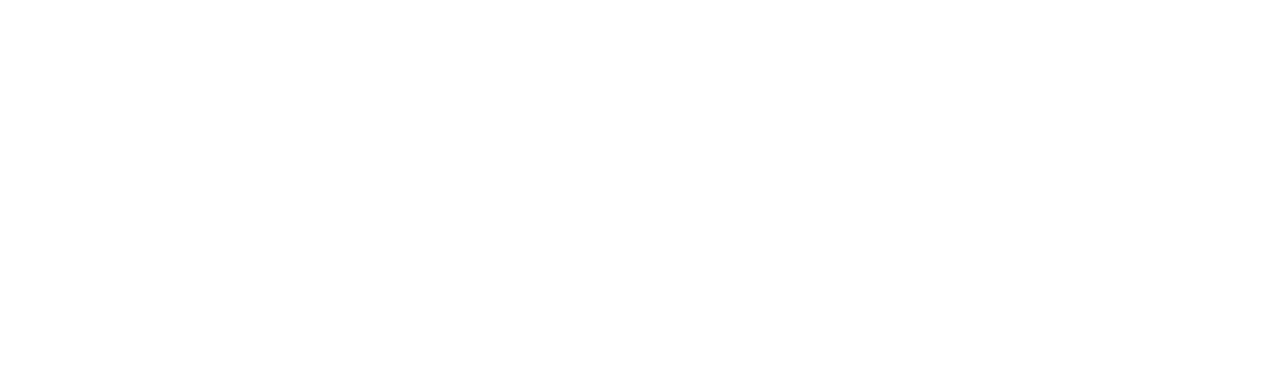
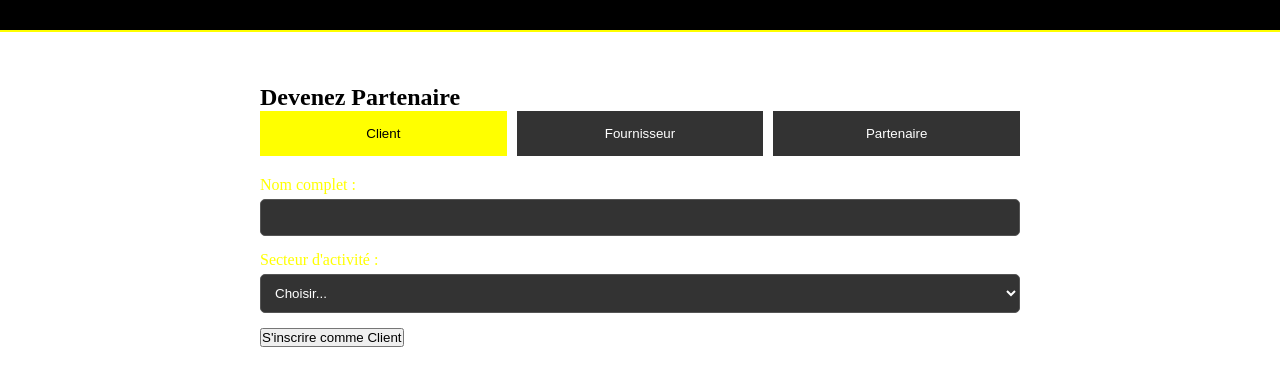
Before and after one commit to Orochichrys/Services-Informatiques, a plain HTML site: page inscription.html in a window 1280 px wide. Drawn offline with nearby package versions, Linux system fonts and the light colour scheme.

Commit message:
Ajout d'un formulaire d'inscription avec des onglets pour Client, Fournisseur et Partenaire, et amélioration du style CSS

```diff
--- a/assets/css/style.css
+++ b/assets/css/style.css
@@ -13,6 +13,7 @@ header {
     flex-direction: column;
     align-items: center;
     padding: 15px 5%;
+    border-bottom: 2px solid yellow;
     z-index: 999;
 }
 
@@ -111,6 +112,7 @@ aside {
     background-color: rgba(0, 0, 0, 0.9);
     padding: 20px;
     color: white;
+    border-left: 2px solid yellow;
     z-index: 1000;
     overflow-y: auto;
 }
@@ -118,7 +120,7 @@ aside {
 /* Profil dans la sidebar */
 .profil-sidebar {
     text-align: center;
-    margin-bottom: 30px;
+    margin-bottom: 20px;
 }
 
 .profil-sidebar img {
@@ -130,12 +132,15 @@ aside {
     margin-bottom: 15px;
 }
 
+.magasin{
+    margin-top: 20px;
+}
+
 /* Liens du magasin */
 .magasin ul {
     display: flex;
     gap: 10px;
     list-style: none;
-    margin-bottom: 30px;
 }
 
 .magasin ul li a {
@@ -180,17 +185,6 @@ aside {
 .menu-droit i {
     font-size: 1.2rem;
 }
-/*
-main .contenu {
-    background: url('../img/ingenieur-informaticien-1608297187-35320.jpg');
-    height: 80vh;
-    position: relative;
-    flex-grow: 1;
-    padding: 20px;
-    color: white;
-    background-size: cover;
-    background-position: center;
-} */
 
 
 footer {
@@ -242,10 +236,8 @@ footer {
     }
 
     aside {
-        width: 100%;
-        height: auto;
-        position: static;
-        margin-top: 20px;
+        width: 50%;
+        height: 100vh;
     }
 
     .profil-sidebar {
--- a/inscription.html
+++ b/inscription.html
@@ -1,13 +1,175 @@
 <!DOCTYPE html>
-<html lang="en">
+<html lang="fr">
 <head>
     <meta charset="UTF-8">
     <meta name="viewport" content="width=device-width, initial-scale=1.0">
-    <title>Services Informatiques - Inscription</title>
+    <title>Inscription - Services Informatiques</title>
     <link rel="stylesheet" href="assets/css/style.css">
     <link href='https://unpkg.com/boxicons@2.1.4/css/boxicons.min.css' rel='stylesheet'>
+    <style>
+        /* Styles spécifiques à la page d'inscription */
+        .registration-container {
+            max-width: 800px;
+            margin: 2rem auto;
+            padding: 20px;
+            background: rgba(255, 255, 255, 0.1);
+            border-radius: 10px;
+        }
+
+        .form-tabs {
+            display: flex;
+            gap: 10px;
+            margin-bottom: 20px;
+        }
+
+        .tab-button {
+            flex: 1;
+            padding: 15px;
+            background: #333;
+            border: none;
+            color: white;
+            cursor: pointer;
+            transition: all 0.3s ease;
+        }
+
+        .tab-button.active {
+            background: yellow;
+            color: black;
+        }
+
+        .form-panel {
+            display: none;
+            animation: fadeIn 0.5s;
+        }
+
+        .form-panel.active {
+            display: block;
+        }
+
+        .form-group {
+            margin-bottom: 15px;
+        }
+
+        .form-group label {
+            display: block;
+            margin-bottom: 5px;
+            color: yellow;
+        }
+
+        .form-group input,
+        .form-group select,
+        .form-group textarea {
+            width: 100%;
+            padding: 10px;
+            background: #333;
+            border: 1px solid #555;
+            color: white;
+            border-radius: 5px;
+        }
+
+        @keyframes fadeIn {
+            from { opacity: 0; }
+            to { opacity: 1; }
+        }
+    </style>
 </head>
 <body>
+    <!-- Reprendre le même header que l'accueil -->
+    <header>
+        <!-- ... même code header que l'accueil ... -->
+    </header>
 
+    <main>
+        <section class="registration-container">
+            <h2>Devenez Partenaire</h2>
+
+            <div class="form-tabs">
+                <button class="tab-button active" onclick="switchTab('client')">Client</button>
+                <button class="tab-button" onclick="switchTab('fournisseur')">Fournisseur</button>
+                <button class="tab-button" onclick="switchTab('partenaire')">Partenaire</button>
+            </div>
+
+            <!-- Formulaire Client -->
+            <form id="client-form" class="form-panel active">
+                <div class="form-group">
+                    <label>Nom complet :</label>
+                    <input type="text" required>
+                </div>
+
+                <div class="form-group">
+                    <label>Secteur d'activité :</label>
+                    <select required>
+                        <option value="">Choisir...</option>
+                        <option>Banque/Finance</option>
+                        <option>Santé</option>
+                        <option>Éducation</option>
+                    </select>
+                </div>
+
+                <button type="submit" class="cta-button">S'inscrire comme Client</button>
+            </form>
+
+            <!-- Formulaire Fournisseur -->
+            <form id="fournisseur-form" class="form-panel">
+                <div class="form-group">
+                    <label>Nom de l'entreprise :</label>
+                    <input type="text" required>
+                </div>
+
+                <div class="form-group">
+                    <label>Type de services fournis :</label>
+                    <textarea required></textarea>
+                </div>
+
+                <button type="submit" class="cta-button">S'inscrire comme Fournisseur</button>
+            </form>
+
+            <!-- Formulaire Partenaire -->
+            <form id="partenaire-form" class="form-panel">
+                <div class="form-group">
+                    <label>Type de partenariat :</label>
+                    <select required>
+                        <option value="">Choisir...</option>
+                        <option>Technologique</option>
+                        <option>Commercial</option>
+                        <option>Institutionnel</option>
+                    </select>
+                </div>
+
+                <div class="form-group">
+                    <label>Description du partenariat :</label>
+                    <textarea required></textarea>
+                </div>
+
+                <button type="submit" class="cta-button">Demander un partenariat</button>
+            </form>
+        </section>
+    </main>
+
+    <script>
+        function switchTab(tabName) {
+            // Désactiver tous les onglets
+            document.querySelectorAll('.form-panel').forEach(panel => {
+                panel.classList.remove('active');
+            });
+
+            document.querySelectorAll('.tab-button').forEach(button => {
+                button.classList.remove('active');
+            });
+
+            // Activer l'onglet sélectionné
+            document.getElementById(`${tabName}-form`).classList.add('active');
+            event.currentTarget.classList.add('active');
+        }
+
+        // Gestion de la soumission des formulaires
+        document.querySelectorAll('form').forEach(form => {
+            form.addEventListener('submit', (e) => {
+                e.preventDefault();
+                alert('Demande envoyée avec succès !\n(NOTE: Ceci est une simulation)');
+                form.reset();
+            });
+        });
+    </script>
 </body>
 </html>
```
Also changed, not shown: index.html (+1 -4 lines).
